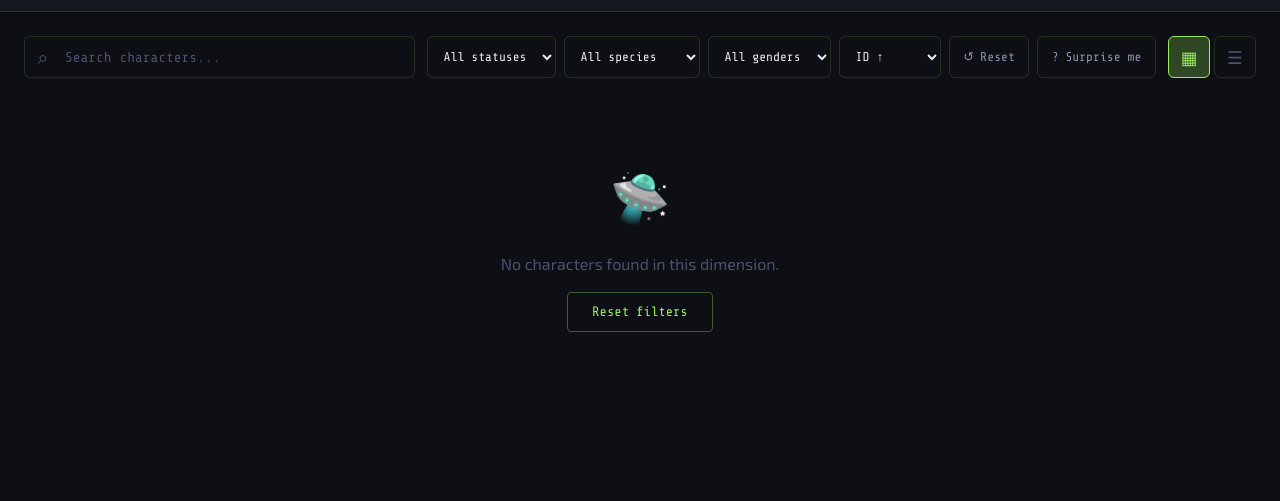
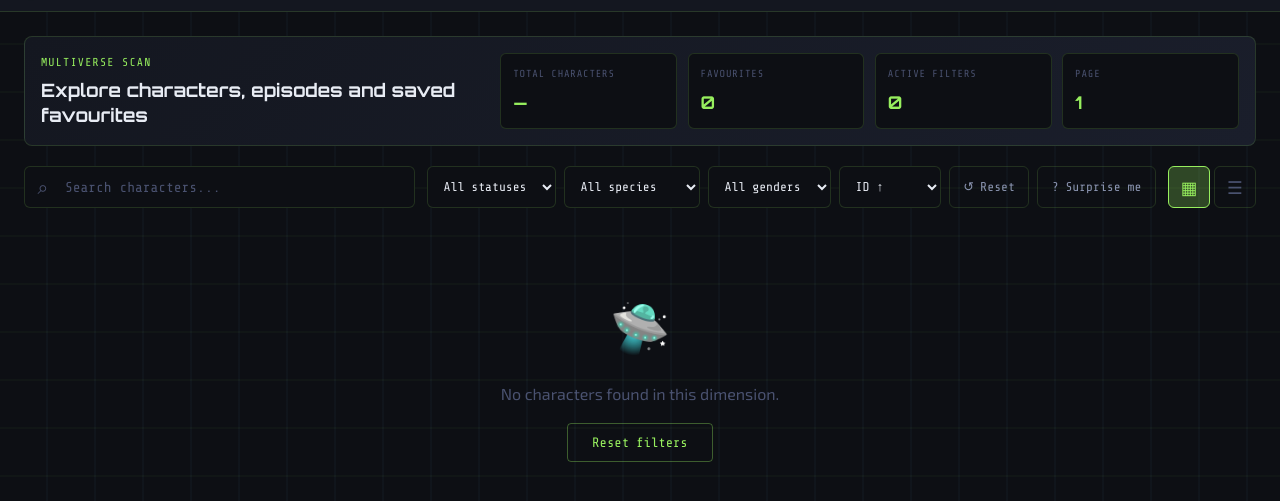
Before and after one commit to yassinemellouki06-dotcom/rick-and-morty-app, a website built with Vite: page index.html in a window 1280 px wide. Shown: the part 53-554 px from the top of the page. Built offline with nearby package versions, Linux system fonts and the light colour scheme; no server answers.

Commit message:
feat: add explorer stats panel

```diff
--- a/index.html
+++ b/index.html
@@ -40,6 +40,30 @@
 
     <!-- MAIN -->
     <main class="main-content">
+      <section class="explorer-panel" aria-label="Explorer stats">
+        <div>
+          <p class="panel-kicker">Multiverse scan</p>
+          <h1 class="panel-title">Explore characters, episodes and saved favourites</h1>
+        </div>
+        <dl class="stat-strip">
+          <div class="stat-tile">
+            <dt>Total characters</dt>
+            <dd id="stat-total">—</dd>
+          </div>
+          <div class="stat-tile">
+            <dt>Favourites</dt>
+            <dd id="stat-favourites">0</dd>
+          </div>
+          <div class="stat-tile">
+            <dt>Active filters</dt>
+            <dd id="stat-filters">0</dd>
+          </div>
+          <div class="stat-tile">
+            <dt>Page</dt>
+            <dd id="stat-page">1</dd>
+          </div>
+        </dl>
+      </section>
 
       <!-- CONTROLS BAR -->
       <section class="controls-bar" id="controls-bar">
--- a/src/css/layout.css
+++ b/src/css/layout.css
@@ -5,6 +5,19 @@ body {
   background: var(--bg-page);
   color: var(--text-primary);
   transition: background 0.3s, color 0.3s;
+}
+
+body::before {
+  content: "";
+  position: fixed;
+  inset: 0;
+  z-index: -1;
+  background:
+    linear-gradient(90deg, transparent 0 95%, rgba(121, 200, 247, 0.08) 95% 100%),
+    linear-gradient(0deg, transparent 0 95%, rgba(151, 239, 94, 0.08) 95% 100%);
+  background-size: 48px 48px;
+  opacity: 0.45;
+  pointer-events: none;
 }
 
 /* ── HEADER ── */
@@ -54,6 +67,66 @@ body {
   max-width: 1400px;
   margin: 0 auto;
   padding: 1.5rem;
+}
+
+/* ── EXPLORER PANEL ── */
+.explorer-panel {
+  margin-bottom: 1.25rem;
+  padding: 1rem;
+  border: 1px solid var(--border);
+  border-radius: 8px;
+  background: linear-gradient(135deg, var(--bg-surface), var(--bg-card));
+  display: grid;
+  grid-template-columns: minmax(260px, 1.2fr) minmax(360px, 2fr);
+  gap: 1rem;
+  align-items: center;
+}
+
+.panel-kicker {
+  margin-bottom: 0.35rem;
+  font-family: var(--font-mono);
+  font-size: 0.72rem;
+  color: var(--accent);
+  letter-spacing: 0.1em;
+  text-transform: uppercase;
+}
+
+.panel-title {
+  max-width: 560px;
+  font-family: var(--font-display);
+  font-size: 1.15rem;
+  line-height: 1.35;
+  color: var(--text-primary);
+}
+
+.stat-strip {
+  display: grid;
+  grid-template-columns: repeat(4, minmax(0, 1fr));
+  gap: 0.65rem;
+}
+
+.stat-tile {
+  min-width: 0;
+  padding: 0.75rem;
+  border: 1px solid var(--border);
+  border-radius: 6px;
+  background: var(--bg-page);
+}
+
+.stat-tile dt {
+  margin-bottom: 0.35rem;
+  font-family: var(--font-mono);
+  font-size: 0.64rem;
+  color: var(--text-muted);
+  letter-spacing: 0.08em;
+  text-transform: uppercase;
+}
+
+.stat-tile dd {
+  font-family: var(--font-display);
+  font-size: 1.1rem;
+  font-weight: 700;
+  color: var(--accent);
 }
 
 /* ── CONTROLS BAR ── */
@@ -248,6 +321,14 @@ body {
     padding: 1rem;
   }
 
+  .explorer-panel {
+    grid-template-columns: 1fr;
+  }
+
+  .stat-strip {
+    grid-template-columns: repeat(2, minmax(0, 1fr));
+  }
+
   .controls-bar {
     flex-direction: column;
     align-items: stretch;
--- a/src/js/main.js
+++ b/src/js/main.js
@@ -6,6 +6,7 @@ import {
   saveTheme, getTheme,
   saveViewMode, getViewMode,
   saveCharacterControls, getCharacterControls,
+  getFavourites,
   clearFavourites,
 } from './storage.js';
 import {
@@ -84,6 +85,7 @@ const loadCharacters = async () => {
 
     // Update results count display
     updateResultsCount(data.results.length, data.info.count);
+    updateExplorerStats();
 
     // Observe cards that enter viewport (Observer API)
     $$('.char-card').forEach((card) => cardObserver.observe(card));
@@ -156,6 +158,7 @@ const handleCardClick = (character) => {
 
 const handleFavToggle = (character, nowFav) => {
   updateFavCount();
+  updateExplorerStats();
   // Ternary operator for toast message
   const msg = nowFav
     ? `♥ ${character.name} added to favourites`
@@ -307,6 +310,17 @@ const applySavedCharacterControls = () => {
   $('#sort-select').value = controls.sort;
 };
 
+const updateExplorerStats = () => {
+  const activeFilters = Object.values(state.characters.filters)
+    .filter((value) => value.trim() !== '')
+    .length;
+
+  $('#stat-total').textContent = state.characters.info?.count || '—';
+  $('#stat-favourites').textContent = getFavourites().length;
+  $('#stat-filters').textContent = activeFilters;
+  $('#stat-page').textContent = state.characters.page;
+};
+
 // ── RESET FILTERS ─────────────────────────────────────────
 
 export const resetFilters = () => {
@@ -330,6 +344,7 @@ const init = () => {
   applyViewMode(getViewMode());
   applySavedCharacterControls();
   updateFavCount();
+  updateExplorerStats();
 
   // Initial data load
   loadCharacters();
@@ -407,6 +422,7 @@ const init = () => {
       clearFavourites();
       renderFavourites(handleCardClick, handleFavToggle);
       updateFavCount();
+      updateExplorerStats();
       showToast('All favourites cleared.');
     }
   });
```
